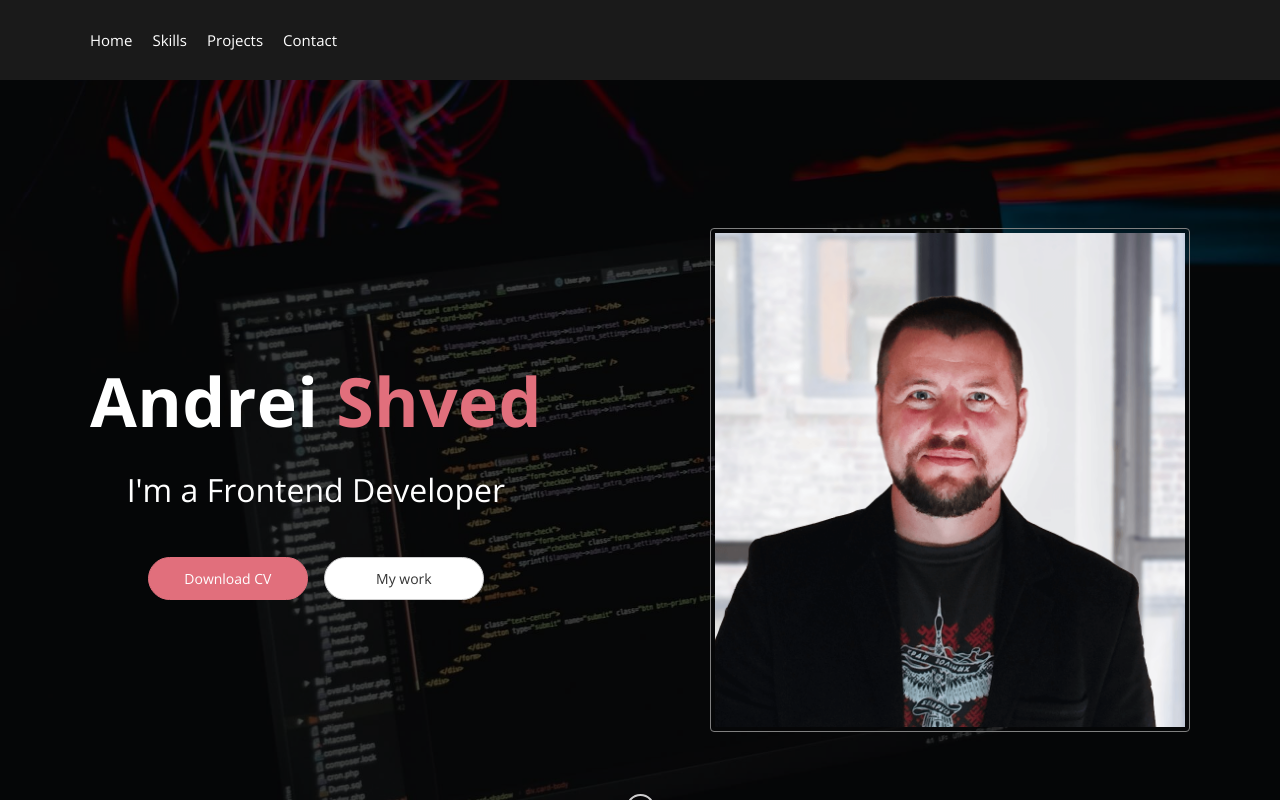
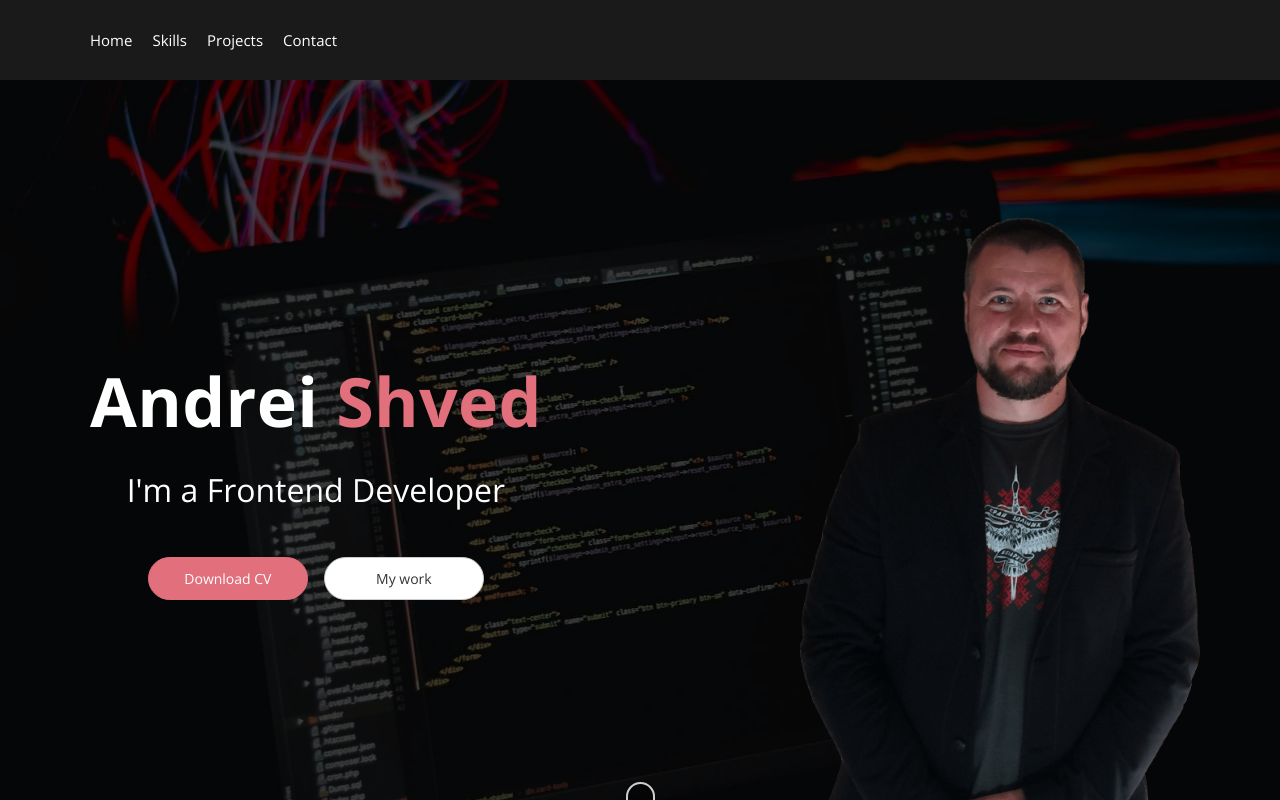
Before and after one commit to svensktutby/personal-portfolio, a React (Create React App) app: page / in a window 1280 px wide. Shown: the top 800 px of the page. Built offline with nearby package versions, Linux system fonts and the light colour scheme.

Commit message:
refactor: main photo style

```diff
--- a/src/components/Footer/ContactInfo/ContactInfo.module.scss
+++ b/src/components/Footer/ContactInfo/ContactInfo.module.scss
@@ -8,7 +8,7 @@
   padding-top: 80px;
   padding-bottom: 80px;
 
-  border-bottom: 2px solid rgba(85,85,85,0.2);
+  border-bottom: 2px solid rgba(85, 85, 85, 0.2);
 }
 
 .icon {
--- a/src/components/Main/Main.module.scss
+++ b/src/components/Main/Main.module.scss
@@ -30,22 +30,22 @@
   height: 100%;
 }
 
+
 .content {
   position: relative;
   z-index: 2;
-
-  display: flex;
-  flex-wrap: wrap;
-  align-items: center;
-  justify-content: space-between;
-  width: 100%;
+  //display: flex;
+  //flex-wrap: wrap;
+  //align-items: center;
+  //justify-content: space-between;
+  //width: 100%;
 }
 
-.infoWrapper {
+.intro {
   text-align: center;
 }
 
-.infoWrapper .title,
+.intro .title,
 .headline {
   line-height: 1.2;
   color: $white;
@@ -66,7 +66,7 @@
   font-size: 2rem;
 }
 
-.infoWrapper .btnWork {
+.intro .btnWork {
   margin-left: 16px;
 
   color: $text-color;
@@ -90,26 +90,19 @@
 }
 
 .photo {
-  display: flex;
-  align-items: flex-start;
-  justify-content: center;
-  width: 480px;
-  padding: 0.25rem;
+  position: absolute;
+  z-index: 2;
+  right: 10vh;
+  bottom: 0;
 
-  background-color: transparent;
-  border: 1px solid $gray;
-  border-radius: 0.25rem;
-}
-
-.image {
-  background-color: $body-bg;
+  width: 50vh;
 }
 
 .mouseWrapper {
   position: absolute;
   z-index: 2;
   right: 0;
-  bottom: 5.5%;
+  bottom: 5%;
   left: 0;
 
   display: flex;
@@ -118,4 +111,5 @@
 
 .link {
   display: inline-block;
+  padding: 16px;
 }
--- a/src/components/Main/Main.tsx
+++ b/src/components/Main/Main.tsx
@@ -3,7 +3,6 @@ import React, { FC } from 'react';
 import s from './Main.module.scss';
 import styleContainer from '../common/styles/Container.module.scss';
 import styleTitle from '../common/styles/Title.module.scss';
-import defaultImage from '../../assets/images/no-image.svg';
 import myPhoto from '../../assets/images/my-photo.png';
 import { Mouse } from '../common/Mouse';
 import styleBtn from '../common/styles/Button.module.scss';
@@ -13,7 +12,7 @@ export const Main: FC = () => {
     <main className={s.main} id="home">
       <div className={`${styleContainer.container} ${s.container}`}>
         <div className={s.content}>
-          <div className={s.infoWrapper}>
+          <div className={s.intro}>
             <h1 className={`${styleTitle.titlePrimary} ${s.title}`}>
               Andrei&nbsp;<span>Shved</span>
             </h1>
@@ -33,14 +32,10 @@ export const Main: FC = () => {
               </a>
             </div>
           </div>
+        </div>
 
-          <div className={s.photo}>
-            <img
-              className={s.image}
-              src={myPhoto || defaultImage}
-              alt="Andrei Shved"
-            />
-          </div>
+        <div className={s.photo}>
+          <img className={s.image} src={myPhoto} alt="Andrei Shved" />
         </div>
 
         <div className={s.mouseWrapper}>
```
Also changed, not shown: src/assets/images/my-photo-small.jpg (added), src/assets/images/my-photo.png.
